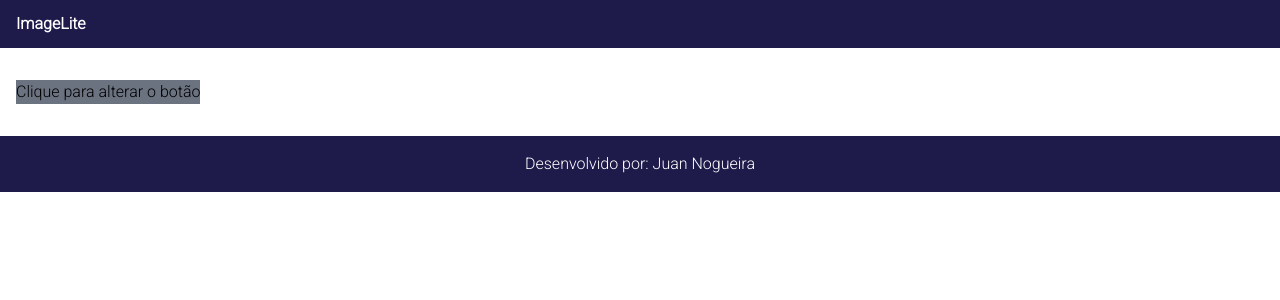
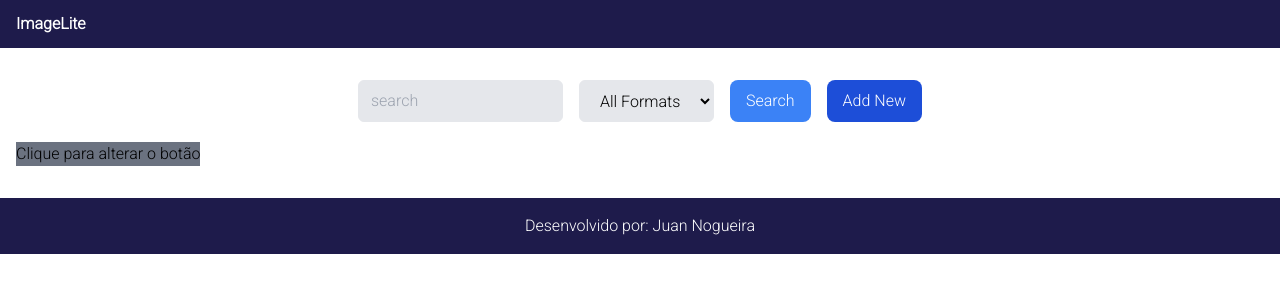
Before and after one commit to nxjuan/imageLiteApi, a Next.js app in the folder View/: page /galeria in a window 1280 px wide. Shown: the top 300 px of the page. Built offline with nearby package versions, Linux system fonts and the light colour scheme.

Commit message:
View updated

```diff
--- a/View/src/app/galeria/page.tsx
+++ b/View/src/app/galeria/page.tsx
@@ -11,7 +11,7 @@ export default function GaleriaPage(){
     const useService = useImageService();
     const [images, setImages] = useState<Image[]>([]);
 
-    async function searchImage(){
+    async function searchImages(){
         const result = await useService.buscar()
         setImages(result);
         console.table(images)
@@ -29,8 +29,20 @@ export default function GaleriaPage(){
 
     return (
         <Template>
+            <section className='flex flex-col items-center justfy-center my-5'>
+                <div className='flex space-x-4'>
+                    <input type="text" className='border bg-gray-200 px-3 py-2 rounded-md text-black' placeholder='search'/>
 
-            <button onClick={searchImage} className='bg-gray-500'>Clique para alterar o botão</button>
+                    <select name="" id="" className='border bg-gray-200 px-4 py-2 rounded-md text-black'>
+                        <option>All Formats</option>
+                    </select>
+
+                    <button className='bg-blue-500 text-white px-4 py-2 rounded-lg' onClick={searchImages}>Search</button>
+                    <button className='bg-blue-700 text-white px-4 py-2 rounded-lg'>Add New</button>
+                </div>
+            </section>
+
+            <button onClick={searchImages} className='bg-gray-500'>Clique para alterar o botão</button>
             <section className='grid grid-cols-4 gap-8'>
                 {
                     renderImageCards()
```
